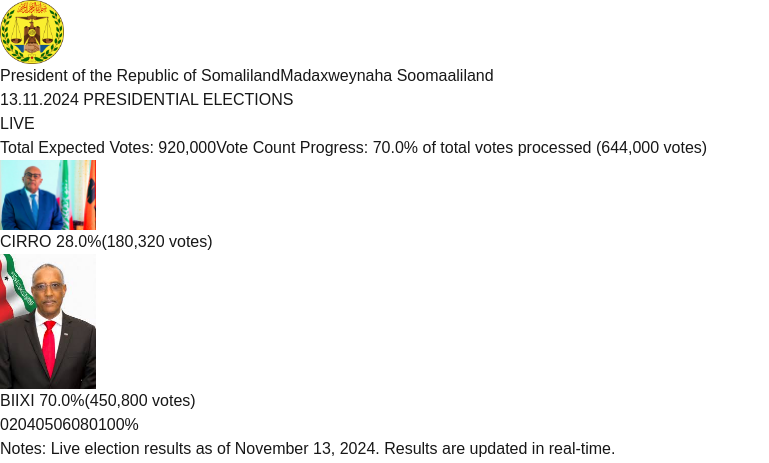
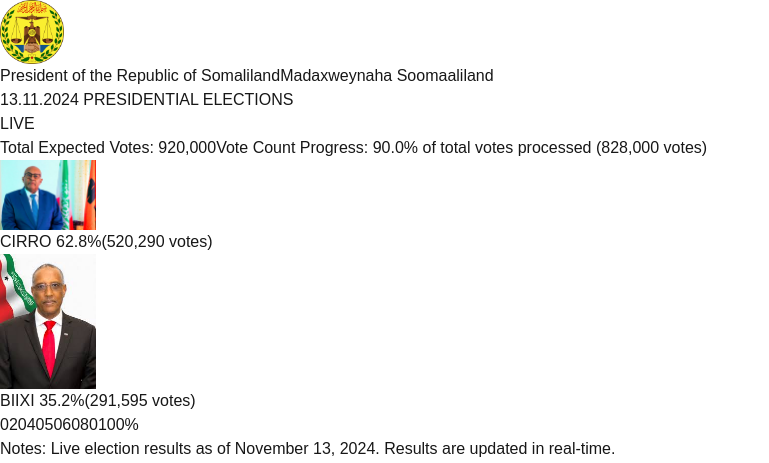
Before and after one commit to zakletters10/somaliland10, a Next.js app: page / in a window 1280 px wide. Shown: the top 463 px of the page, without its empty margins (0-769 px from the left). Built offline with nearby package versions, Linux system fonts and the light colour scheme.

Commit message:
Update page.tsx

```diff
--- a/src/app/page.tsx
+++ b/src/app/page.tsx
@@ -7,29 +7,28 @@
 export default function LandingPage() {
   const totalVotes = 920000
 
-  // Initialize with static values
+  // Initialize with higher starting percentage (90% instead of 70%)
   const [cirroPercentage, setCirroPercentage] = useState(62.8)
   const [biixiPercentage, setBiixiPercentage] = useState(35.2)
   const [thirdPercentage] = useState(2.0)
-  const [processedPercentage, setProcessedPercentage] = useState(70)
+  const [processedPercentage, setProcessedPercentage] = useState(90)
 
-  // Use refs to track minimum values
+  // Use refs to track minimum values with new starting percentage
   const cirroRef = useRef(62.8)
   const biixiRef = useRef(35.2)
-  const processedRef = useRef(70)
-  const cirroVotesRef = useRef(Math.round(totalVotes * 0.7 * 0.628))
-  const biixiVotesRef = useRef(Math.round(totalVotes * 0.7 * 0.352))
+  const processedRef = useRef(90)
+  const cirroVotesRef = useRef(Math.round(totalVotes * 0.9 * 0.628))
+  const biixiVotesRef = useRef(Math.round(totalVotes * 0.9 * 0.352))
 
-  // Update values after component mounts
   useEffect(() => {
     // Calculate initial values
     const now = Date.now()
-    const startTime = new Date('2024-11-14T21:21:00Z').getTime()
-    const endTime = startTime + (12 * 60 * 60 * 1000)
+    const startTime = new Date('2024-11-14T23:45:00Z').getTime()
+    const endTime = startTime + (6 * 60 * 60 * 1000)
     const progress = Math.min(Math.max((now - startTime) / (endTime - startTime), 0), 1)
 
-    // Set initial values
-    const initialProcessed = Math.min(70 + (30 * progress), 100)
+    // Set initial values with new starting percentage
+    const initialProcessed = Math.min(90 + (10 * progress), 100)
     const initialCirro = Math.min(62.8 + (progress * 0.1), 62.9)
     const initialBiixi = Math.min(35.2 + (progress * 0.05), 35.3)
 
@@ -47,10 +46,10 @@
       const now = Date.now()
       const progress = Math.min(Math.max((now - startTime) / (endTime - startTime), 0), 1)
 
-      // Update processed percentage (only increase)
+      // Update processed percentage (90% to 100%)
       const newProcessed = Math.max(
         processedRef.current,
-        Math.min(70 + (30 * progress), 100)
+        Math.min(90 + (10 * progress), 100)
       )
       processedRef.current = newProcessed
       setProcessedPercentage(newProcessed)
@@ -132,40 +131,6 @@
     return () => clearInterval(interval)
   }, [])
 
-  // Add scare prank state
-  const [showScare, setShowScare] = useState(false)
-  const scareTimeoutRef = useRef<NodeJS.Timeout>()
-
-  // Add scare effect after a delay
-  useEffect(() => {
-    // Start scare after 5 seconds
-    const scareStart = setTimeout(() => {
-      setShowScare(true)
-
-      // End scare after 15 seconds
-      scareTimeoutRef.current = setTimeout(() => {
-        setShowScare(false)
-      }, 15000) // 15 seconds duration
-    }, 5000) // Start after 5 seconds
-
-    return () => {
-      clearTimeout(scareStart)
-      if (scareTimeoutRef.current) {
-        clearTimeout(scareTimeoutRef.current)
-      }
-    }
-  }, [])
-
-  // Modify the display values based on scare state
-  const displayCirroPercentage = showScare ? 28 : cirroPercentage
-  const displayBiixiPercentage = showScare ? 70 : biixiPercentage
-  const displayCirroVotes = showScare
-    ? Math.round(processedVotes * (28 / 100))
-    : cirroVotes
-  const displayBiixiVotes = showScare
-    ? Math.round(processedVotes * (70 / 100))
-    : biixiVotes
-
   return (
     <div className="min-h-screen flex flex-col bg-gray-100 relative">
       <header className="bg-white shadow-sm">
@@ -225,9 +190,9 @@
                   />
                 </div>
                 <p className="text-xl sm:text-2xl font-bold text-[#fb9304]">
-                  CIRRO {displayCirroPercentage.toFixed(1)}%
+                  CIRRO {cirroPercentage.toFixed(1)}%
                   <span className="block text-base sm:text-lg">
-                    ({displayCirroVotes.toLocaleString()} votes)
+                    ({cirroVotes.toLocaleString()} votes)
                   </span>
                 </p>
               </div>
@@ -242,9 +207,9 @@
                   />
                 </div>
                 <p className="text-xl sm:text-2xl font-bold text-[#0c6b04]">
-                  BIIXI {displayBiixiPercentage.toFixed(1)}%
+                  BIIXI {biixiPercentage.toFixed(1)}%
                   <span className="block text-base sm:text-lg">
-                    ({displayBiixiVotes.toLocaleString()} votes)
+                    ({biixiVotes.toLocaleString()} votes)
                   </span>
                 </p>
               </div>
```
